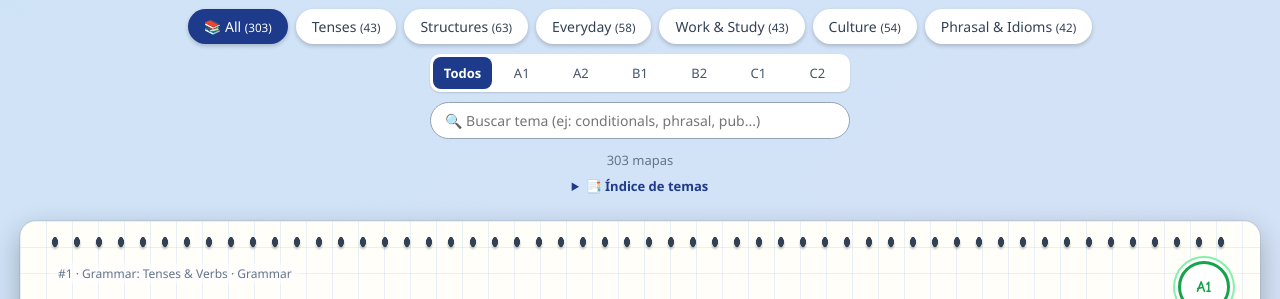
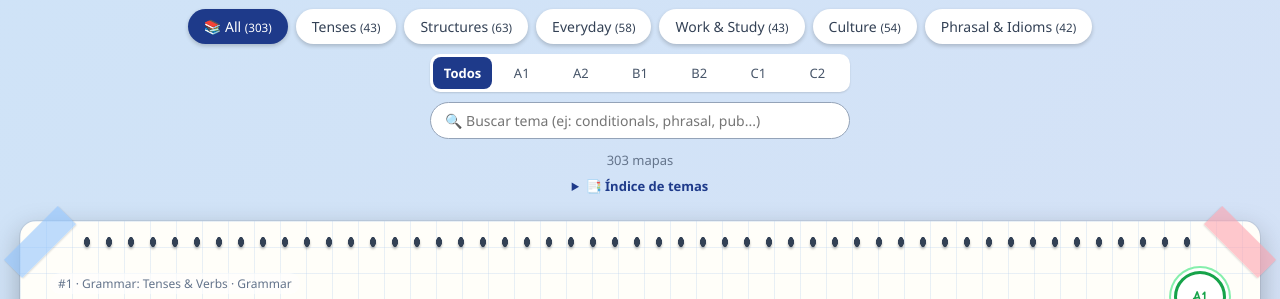
Before and after one commit to atta25/english-learning, a plain HTML site: page index.html in a window 1280 px wide. Shown: the part 87-386 px from the top of the page. Drawn offline with Linux system fonts and the light colour scheme.

Commit message:
Move tape decorations to the top corners of each map
- Avoid overlapping boxes and mascots at the bottom corners
- Shorten rings and nudge tag and level badge to make room

Co-authored-by: Copilot <223556219+Copilot@users.noreply.github.com>

```diff
--- a/index.html
+++ b/index.html
@@ -30,15 +30,15 @@ document.documentElement.setAttribute("data-theme",t);})();
   .page { position:relative; max-width:1240px; margin:0 auto 34px; background:#fffef9; border-radius:16px; padding:92px 30px 28px; scroll-margin-top:10px;
           box-shadow:0 10px 28px #0004, 0 0 0 1px #0001;
           background-image:linear-gradient(#bcd4ee55 1px,transparent 1px),linear-gradient(90deg,#bcd4ee55 1px,transparent 1px); background-size:26px 26px; }
-  .rings { position:absolute; top:8px; left:24px; right:24px; height:26px; background:
+  .rings { position:absolute; top:8px; left:56px; right:56px; height:26px; background:
           radial-gradient(ellipse 5px 9px at 50% 50%,#334155 0 55%,transparent 60%) 0 0/22px 26px repeat-x; filter:drop-shadow(0 2px 1px #0004); z-index:4; }
   .rings::after { content:""; position:absolute; inset:0; background:radial-gradient(circle at 50% 50%,#fff 0 3px,transparent 4px) 0 0/22px 26px repeat-x; opacity:.0; }
-  .tape { position:absolute; width:96px; height:26px; background:#fcd34d99; z-index:4; box-shadow:0 1px 2px #0002; }
-  .tape.l { left:-26px; bottom:34px; transform:rotate(-38deg); background:#93c5fd99; }
-  .tape.r { right:-26px; bottom:34px; transform:rotate(38deg); background:#fda4af99; }
+  .tape { position:absolute; width:76px; height:26px; background:#fcd34d99; z-index:4; box-shadow:0 1px 2px #0002; }
+  .tape.l { left:-18px; top:8px; transform:rotate(-45deg); background:#93c5fd99; }
+  .tape.r { right:-18px; top:8px; transform:rotate(45deg); background:#fda4af99; }
   .star { position:absolute; font-size:22px; opacity:.55; z-index:1; pointer-events:none; }
-  .level { position:absolute; top:40px; right:30px; border:3px solid #2563eb; color:#2563eb; border-radius:50%; width:52px; height:52px; display:grid; place-items:center; font-weight:800; font-size:16px; font-family:var(--hand); background:#fff; z-index:5; box-shadow:0 0 0 3px #fff,0 0 0 5px #93c5fd; }
-  .tag { position:absolute; top:42px; left:30px; font-size:12px; color:#64748b; z-index:5; background:#fff9; padding:2px 8px; border-radius:999px; }
+  .level { position:absolute; top:50px; right:34px; border:3px solid #2563eb; color:#2563eb; border-radius:50%; width:52px; height:52px; display:grid; place-items:center; font-weight:800; font-size:16px; font-family:var(--hand); background:#fff; z-index:5; box-shadow:0 0 0 3px #fff,0 0 0 5px #93c5fd; }
+  .tag { position:absolute; top:52px; left:30px; font-size:12px; color:#64748b; z-index:5; background:#fff9; padding:2px 8px; border-radius:999px; }
 
   .grid { display:grid; grid-template-columns:1fr 370px 1fr; gap:22px 76px; align-items:stretch; position:relative; z-index:2; }
   .col { display:flex; flex-direction:column; gap:20px; }
```
